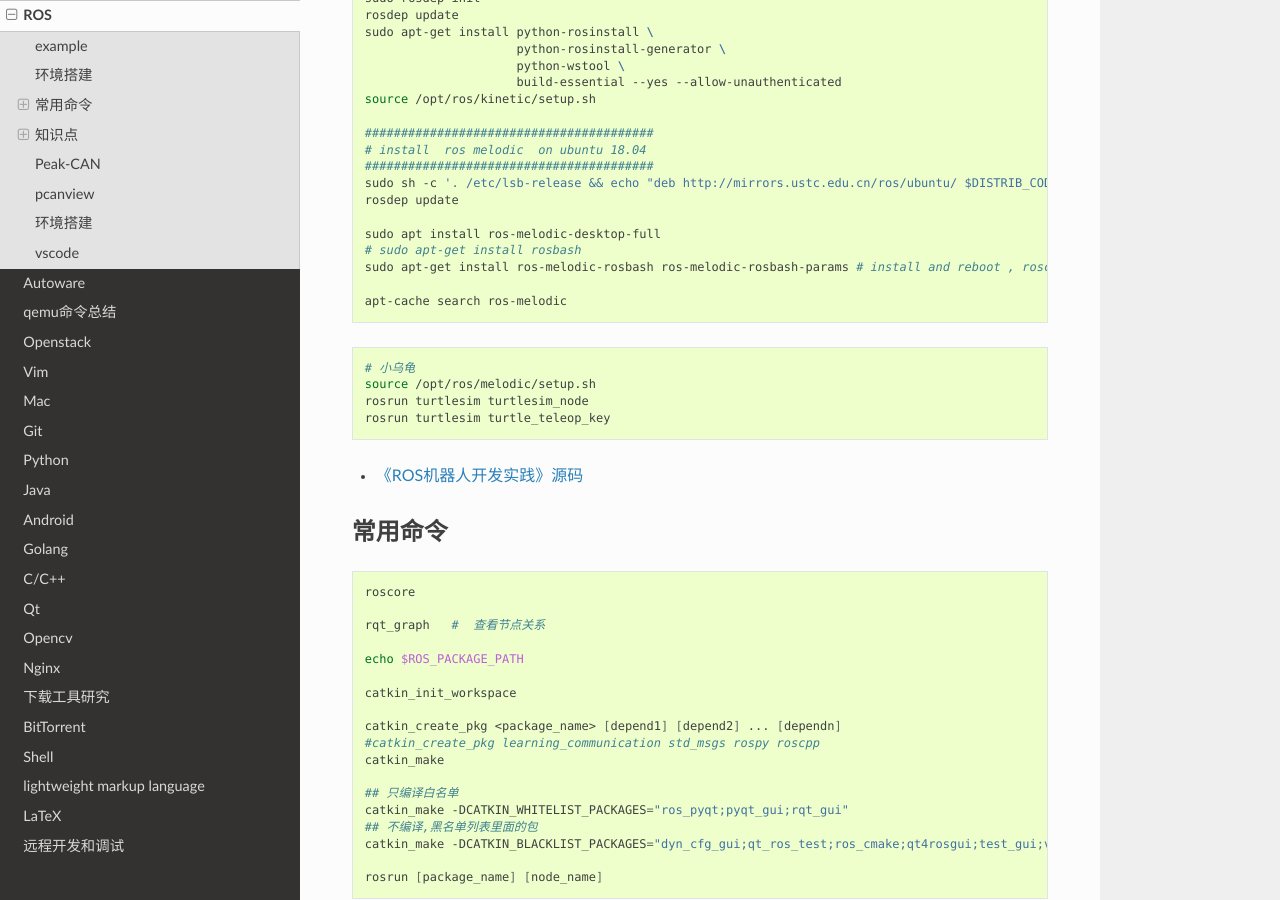
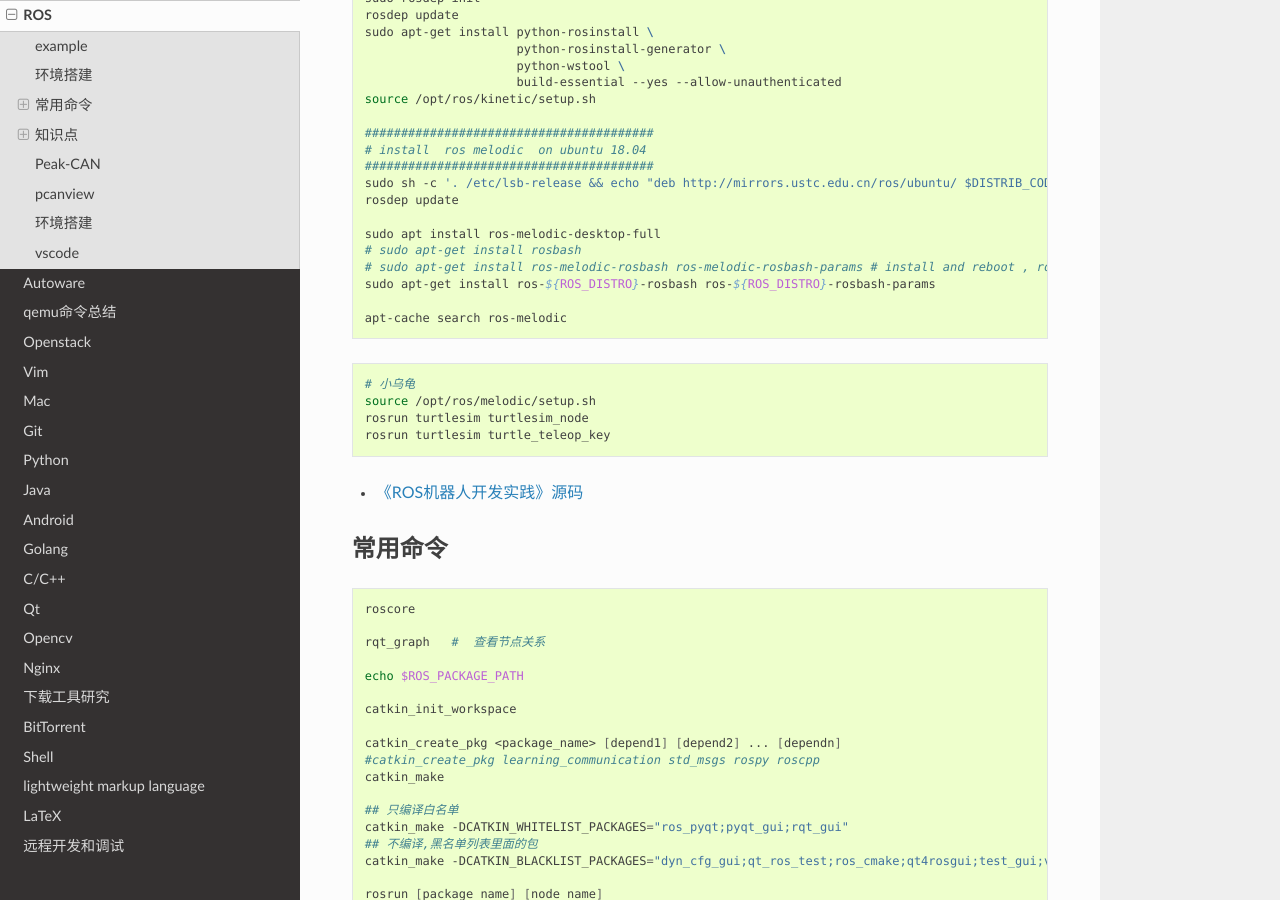
Before and after one commit to my-rds-store/my_space, a Sphinx documentation site: the page built from source/ros/index.rst, in a window 1280 px wide and 900 px high, scrolled down 805 px. Built offline with Sphinx 7.4.7 and the Read the Docs theme 2.0.0, drawn with Linux system fonts in a browser that asks for light colours.

Commit message:
update ...

```diff
--- a/source/ros/index.rst
+++ b/source/ros/index.rst
@@ -57,7 +57,8 @@ example
 
         sudo apt install ros-melodic-desktop-full
         # sudo apt-get install rosbash
-        sudo apt-get install ros-melodic-rosbash ros-melodic-rosbash-params # install and reboot , roscd
+        # sudo apt-get install ros-melodic-rosbash ros-melodic-rosbash-params # install and reboot , roscd
+        sudo apt-get install ros-${ROS_DISTRO}-rosbash ros-${ROS_DISTRO}-rosbash-params
 
         apt-cache search ros-melodic
 
```
